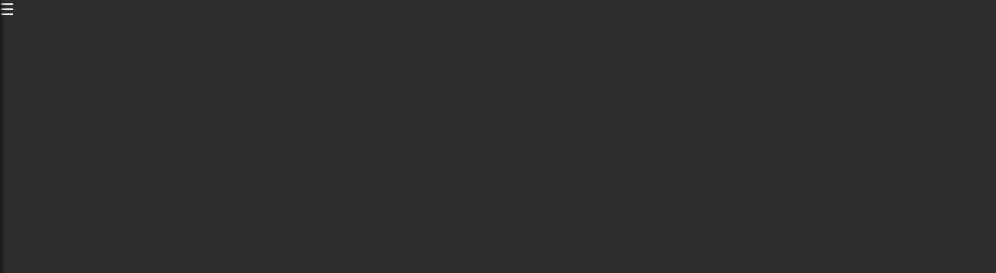
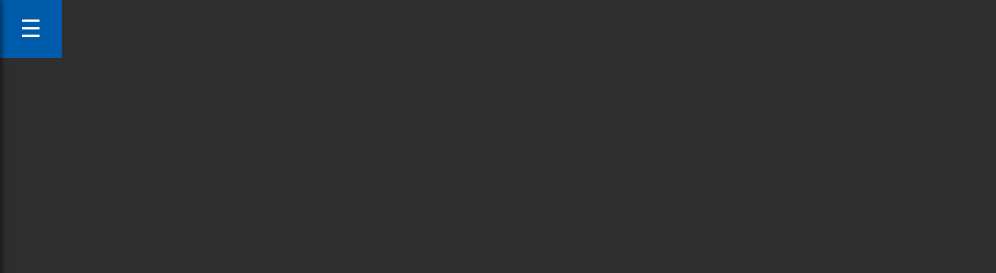
Before and after one commit to aclaregreen/Co-op, a plain HTML site: page index.html in a window 1280 px wide. Shown: the top 273 px of the page, without its empty margins (0-996 px from the left). Drawn offline with nearby package versions, Linux system fonts and the light colour scheme.

Commit message:
fixed menu button

```diff
--- a/styles.css
+++ b/styles.css
@@ -7,7 +7,7 @@ body {
     padding: 0;
 }
 
-.newbutton {
+.menuButton {
     background-color: #007BFF;
     color: white;
     border: none;
@@ -21,11 +21,11 @@ body {
     transition: background-color 0.3s ease, left 0.3s ease;
 }
 
-.newbutton:hover {
+.menuButton:hover {
     background-color: #005bab;
 }
 
-.newbutton.active {
+.menuButton.active {
     left: 250px;
 }
 
```
